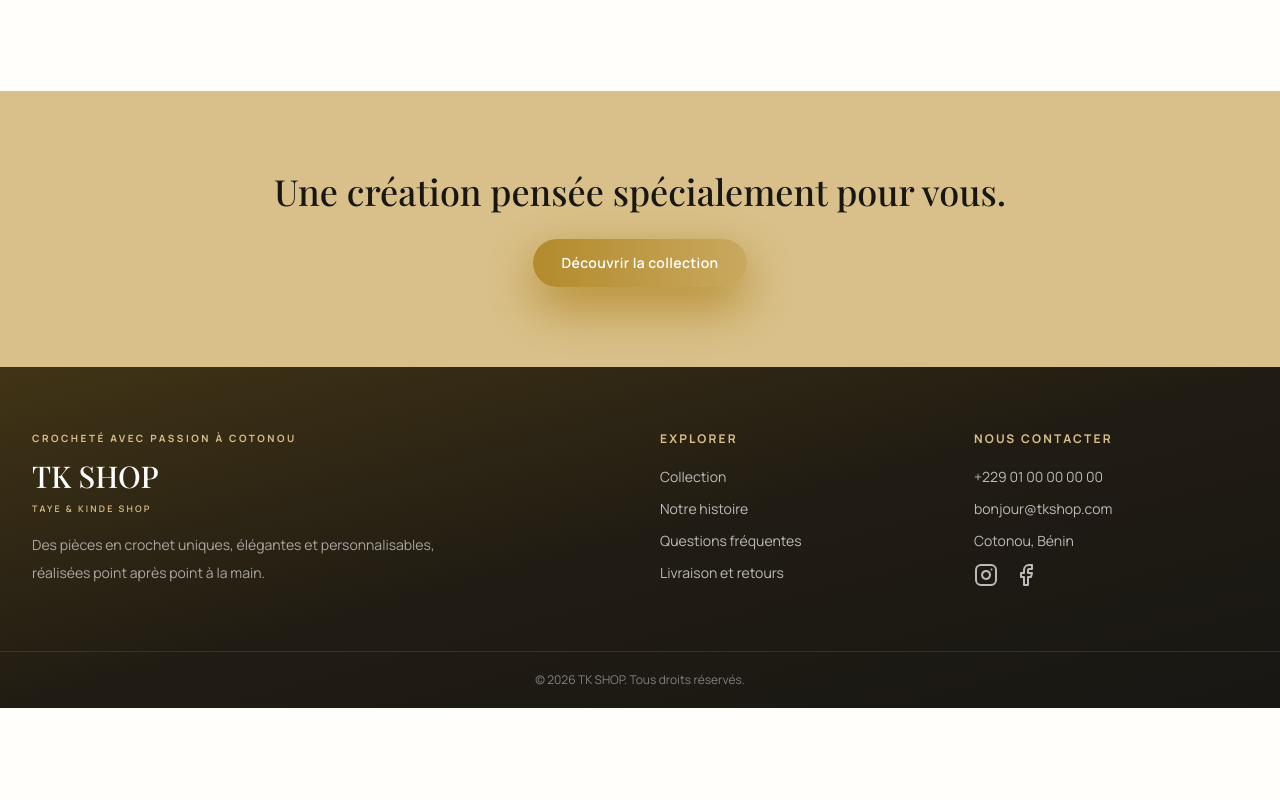
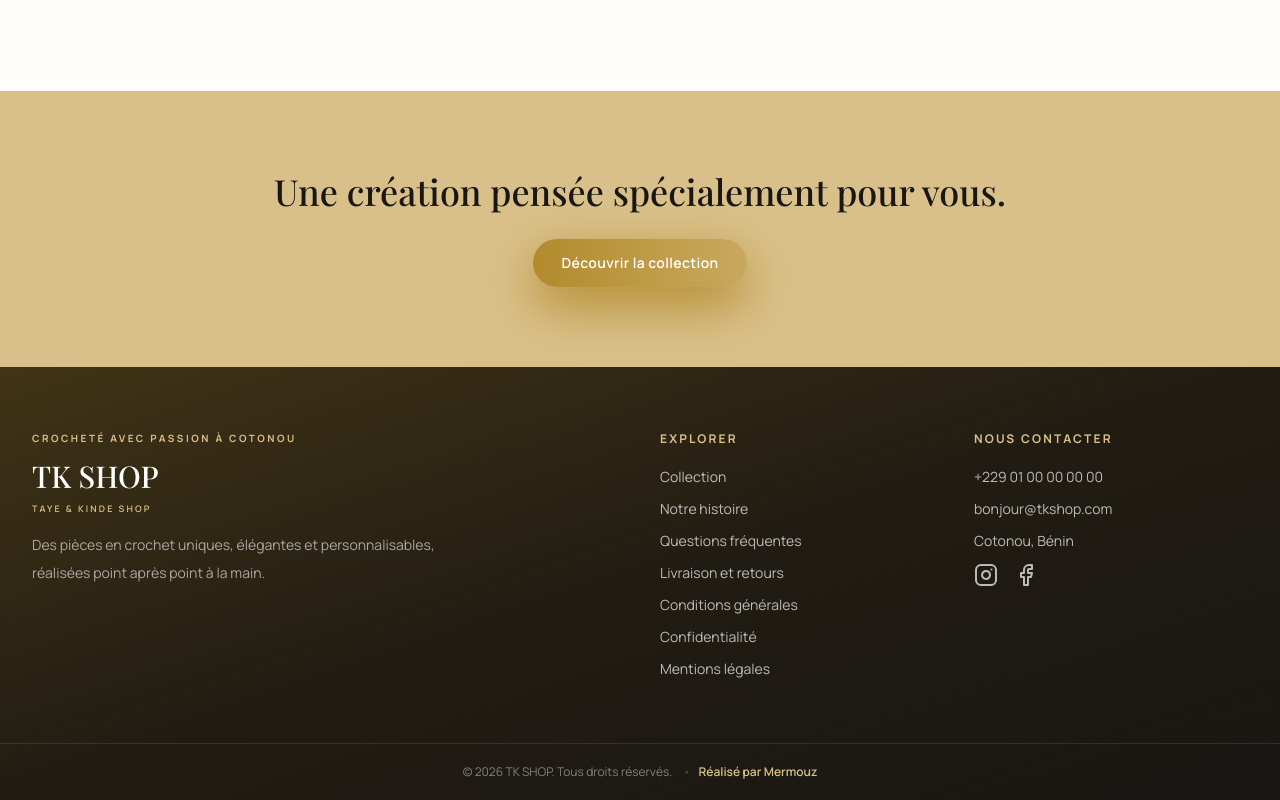
Before and after one commit to Mariusbia1/tk-shop, a React (Vite) app: page / in a window 1280 px wide. Shown: the part 3852-4652 px from the top of the page. Before the commit the page ends 4560 px from the top, so only its background shows below. Built offline with nearby package versions, Linux system fonts and the light colour scheme; no server answers; the database is empty.

Commit message:
feat: complete storefront, admin dashboard and analytics features

```diff
--- a/src/components/layout/Footer.jsx
+++ b/src/components/layout/Footer.jsx
@@ -5,7 +5,7 @@ export default function Footer() {
   const { settings } = useCatalog()
   return <footer className="bg-gradient-to-br from-[#413416] via-plum to-ink text-white"><div className="mx-auto grid max-w-7xl gap-10 px-5 py-16 md:grid-cols-4 lg:px-8">
     <div className="md:col-span-2"><p className="mb-3 text-[10px] font-bold uppercase tracking-[.25em] text-sand">Crocheté avec passion à Cotonou</p><h2 className="font-display text-3xl">{settings.shop_name}</h2><p className="mt-2 text-[9px] font-semibold uppercase tracking-[.24em] text-sand">{settings.full_name}</p><p className="mt-4 max-w-md text-sm leading-7 text-white/60">Des pièces en crochet uniques, élégantes et personnalisables, réalisées point après point à la main.</p></div>
-    <div><h3 className="text-xs font-bold uppercase tracking-[.18em] text-sand">Explorer</h3><div className="mt-5 grid gap-3 text-sm text-white/70"><Link to="/collections">Collection</Link><Link to="/a-propos">Notre histoire</Link><Link to="/faq">Questions fréquentes</Link><Link to="/livraison-et-retours">Livraison et retours</Link></div></div>
+    <div><h3 className="text-xs font-bold uppercase tracking-[.18em] text-sand">Explorer</h3><div className="mt-5 grid gap-3 text-sm text-white/70"><Link to="/collections">Collection</Link><Link to="/a-propos">Notre histoire</Link><Link to="/faq">Questions fréquentes</Link><Link to="/livraison-et-retours">Livraison et retours</Link><Link to="/conditions-generales">Conditions générales</Link><Link to="/politique-de-confidentialite">Confidentialité</Link><Link to="/mentions-legales">Mentions légales</Link></div></div>
     <div><h3 className="text-xs font-bold uppercase tracking-[.18em] text-sand">Nous contacter</h3><div className="mt-5 grid gap-3 text-sm text-white/70"><span>{settings.phone}</span><span>{settings.email}</span><span>{settings.address}</span><div className="flex gap-4">{settings.instagram&&<a href={settings.instagram} target="_blank" rel="noreferrer" aria-label="Instagram"><Instagram /></a>}{settings.facebook&&<a href={settings.facebook} target="_blank" rel="noreferrer" aria-label="Facebook"><Facebook /></a>}</div></div></div>
-  </div><div className="border-t border-white/10 px-5 py-5 text-center text-xs text-white/45">© 2026 TK SHOP. Tous droits réservés.</div></footer>
+  </div><div className="border-t border-white/10 px-5 py-5 text-center text-xs text-white/45">© 2026 TK SHOP. Tous droits réservés. <span className="mx-2 text-white/20">•</span><a href="https://wa.me/2290157888284" target="_blank" rel="noreferrer" className="font-semibold text-sand transition hover:text-white">Réalisé par Mermouz</a></div></footer>
 }
--- a/src/pages/admin/AdminPages.jsx
+++ b/src/pages/admin/AdminPages.jsx
@@ -106,14 +106,15 @@ function ProfileAdmin(){
 
 function LegalContentAdmin(){
   const defaults={
-    privacy:{body:'Expliquez ici comment les données personnelles des clientes sont collectées, utilisées et protégées.'},
-    terms:{body:'Présentez ici les conditions de commande, de paiement, d’annulation et les responsabilités de la boutique.'},
-    delivery:{body:'Précisez ici les délais, zones, tarifs de livraison ainsi que les conditions de retour et d’échange.'},
+    privacy:{body:'Données collectées\nTK SHOP collecte uniquement les informations nécessaires au traitement des commandes et des demandes : nom, coordonnées, adresse de livraison et détails de la commande.\n\nUtilisation et conservation\nCes données servent à préparer la commande, contacter la cliente et organiser la livraison. Elles ne sont ni vendues ni utilisées à des fins étrangères à la relation commerciale.\n\nVos droits\nVous pouvez demander l’accès, la correction ou la suppression de vos données en contactant TK SHOP aux coordonnées indiquées sur le site.'},
+    terms:{body:'Commandes\nToute commande est confirmée après validation du modèle, des options, du prix et du délai avec TK SHOP. Une création personnalisée entre en confection après confirmation des conditions convenues.\n\nPrix et paiement\nLes prix sont affichés en FCFA. Les modalités de paiement sont communiquées lors de la confirmation de la commande.\n\nCréations personnalisées\nLes couleurs, tailles et mensurations fournies par la cliente doivent être exactes. Les délais de confection varient selon le modèle et la charge de l’atelier.\n\nAnnulation et litiges\nToute demande d’annulation doit être adressée rapidement à TK SHOP. Les créations déjà commencées ou personnalisées peuvent ne pas être remboursables. Une solution amiable sera recherchée en priorité.'},
+    delivery:{body:'Livraison\nLes délais et frais de livraison dépendent de la destination et sont confirmés avant l’expédition. La cliente doit fournir des coordonnées et une adresse exactes.\n\nRetours\nTout problème doit être signalé dès la réception avec des photos. Une création personnalisée ou réalisée selon des mensurations spécifiques ne peut être retournée pour simple changement d’avis.\n\nArticles endommagés\nSi un article arrive endommagé ou non conforme à la commande confirmée, TK SHOP étudiera une réparation, un échange ou une autre solution adaptée.'},
+    legal:{body:'Éditeur du site\nLe présent site est édité par TK SHOP — Taye & Kinde Shop, boutique de créations artisanales au crochet.\n\nCoordonnées\nLes coordonnées professionnelles, l’adresse, le téléphone et l’e-mail de contact sont ceux affichés sur le site.\n\nHébergement\nLe site est hébergé par Vercel Inc., 440 N Barranca Ave #4133, Covina, CA 91723, États-Unis. Les données applicatives sont hébergées par Supabase.\n\nPropriété intellectuelle\nLes textes, photographies, créations, éléments graphiques et logos présentés sur ce site sont protégés. Toute reproduction ou utilisation sans autorisation préalable est interdite.\n\nResponsabilité\nTK SHOP s’efforce de fournir des informations exactes et à jour, mais ne peut garantir l’absence totale d’erreurs ou d’interruptions temporaires du service.'},
   }
   const [legal,setLegal]=useState(defaults),[saving,setSaving]=useState(false)
-  useEffect(()=>{getSiteContent().then(data=>setLegal({privacy:data.privacy||defaults.privacy,terms:data.terms||defaults.terms,delivery:data.delivery||defaults.delivery})).catch(error=>toast.error(error.message))},[])
+  useEffect(()=>{getSiteContent().then(data=>setLegal({privacy:data.privacy||defaults.privacy,terms:data.terms||defaults.terms,delivery:data.delivery||defaults.delivery,legal:data.legal||defaults.legal})).catch(error=>toast.error(error.message))},[])
   const submit=async event=>{event.preventDefault();setSaving(true);try{await Promise.all(Object.entries(legal).map(([key,value])=>saveSiteContent(key,value)));toast.success('Pages légales enregistrées.')}catch(error){toast.error(error.message)}finally{setSaving(false)}}
-  const sections=[['privacy','Politique de confidentialité'],['terms','Conditions générales'],['delivery','Livraison et retours']]
+  const sections=[['privacy','Politique de confidentialité'],['terms','Conditions générales'],['delivery','Livraison et retours'],['legal','Mentions légales']]
   return <form onSubmit={submit} className="mt-6 grid gap-6">{sections.map(([key,title])=><section key={key} className="bg-white p-6"><h2 className="font-display text-xl">{title}</h2><Field label="Contenu"><textarea required rows="9" value={legal[key].body} onChange={e=>setLegal(current=>({...current,[key]:{body:e.target.value}}))} className={inputClass}/></Field></section>)}<Button type="submit" disabled={saving}>{saving?'Enregistrement…':'Enregistrer les pages légales'}</Button></form>
 }
 
--- a/src/pages/public/ContentPages.jsx
+++ b/src/pages/public/ContentPages.jsx
@@ -38,8 +38,14 @@ export function ContactPage(){
 
 export function LegalPage({title}){
   const {content}=useCatalog()
-  const key=title==='Politique de confidentialité'?'privacy':title==='Conditions générales'?'terms':'delivery'
-  const fallback='Les informations détaillées de cette page seront prochainement publiées par TK SHOP.'
+  const key=title==='Politique de confidentialité'?'privacy':title==='Conditions générales'?'terms':title==='Mentions légales'?'legal':'delivery'
+  const defaults={
+    privacy:'TK SHOP collecte uniquement les informations nécessaires au traitement des commandes et des demandes : nom, coordonnées, adresse de livraison et détails de la commande.\n\nCes données servent à préparer la commande, contacter la cliente et organiser la livraison. Elles ne sont pas vendues. Vous pouvez demander leur accès, leur correction ou leur suppression en contactant TK SHOP.',
+    terms:'Toute commande est confirmée après validation du modèle, des options, du prix et du délai avec TK SHOP. Les prix sont affichés en FCFA et les modalités de paiement sont communiquées lors de la confirmation.\n\nLes couleurs, tailles et mensurations fournies doivent être exactes. Les créations déjà commencées ou personnalisées peuvent ne pas être remboursables. Une solution amiable sera recherchée en priorité en cas de difficulté.',
+    delivery:'Les délais et frais de livraison dépendent de la destination et sont confirmés avant l’expédition. Tout problème doit être signalé dès la réception avec des photos.\n\nUne création personnalisée ou réalisée selon des mensurations spécifiques ne peut être retournée pour simple changement d’avis. En cas d’article endommagé ou non conforme, TK SHOP étudiera une réparation, un échange ou une solution adaptée.',
+    legal:'Le présent site est édité par TK SHOP — Taye & Kinde Shop, boutique de créations artisanales au crochet. Les coordonnées professionnelles sont celles affichées sur le site.\n\nLe site est hébergé par Vercel Inc. et les données applicatives par Supabase. Les textes, photographies, créations, éléments graphiques et logos sont protégés. Toute reproduction sans autorisation préalable est interdite.',
+  }
+  const fallback=defaults[key]
   const paragraphs=(content[key]?.body||fallback).split(/\n+/).filter(Boolean)
   return <><SEO title={`${title} | TK SHOP`}/><article className="mx-auto max-w-3xl px-5 py-20"><p className="text-xs font-bold uppercase tracking-[.2em] text-gold">Informations TK SHOP</p><h1 className="mt-4 font-display text-5xl">{title}</h1><div className="mt-10 grid gap-6">{paragraphs.map((paragraph,index)=><p key={index} className="whitespace-pre-wrap leading-8 text-black/60">{paragraph}</p>)}</div></article></>
 }
--- a/src/routes/AppRoutes.jsx
+++ b/src/routes/AppRoutes.jsx
@@ -33,6 +33,7 @@ export default function AppRoutes(){
       <Route path="/faq" element={<FaqPage/>}/>
       <Route path="/politique-de-confidentialite" element={<LegalPage title="Politique de confidentialité"/>}/>
       <Route path="/conditions-generales" element={<LegalPage title="Conditions générales"/>}/>
+      <Route path="/mentions-legales" element={<LegalPage title="Mentions légales"/>}/>
       <Route path="/livraison-et-retours" element={<LegalPage title="Livraison et retours"/>}/>
       <Route path="*" element={<NotFound/>}/>
     </Route>
```
